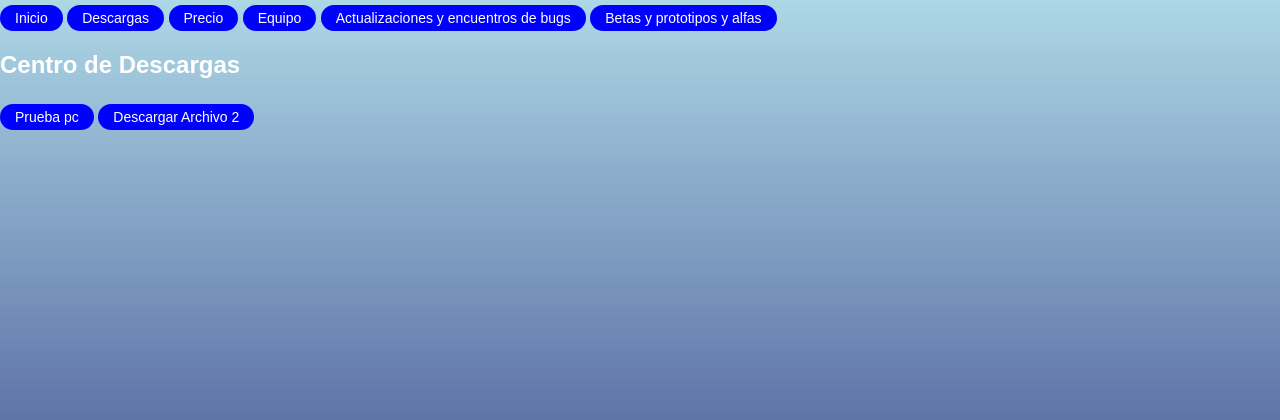
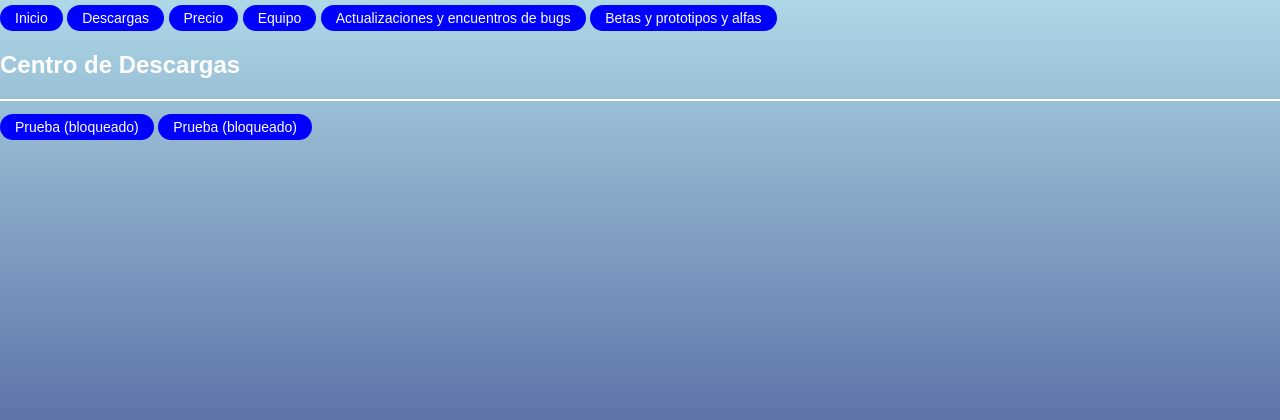
Before and after one commit to nicojuegacr716/baloduty, a PHP site: page / in a window 1280 px wide, after a click on "Descargas". Shown: the top 420 px of the page. Run offline with PHP 8.4, Linux system fonts and the light colour scheme.

Commit message:
Actualizacion de archivos locales

```diff
--- a/index.html
+++ b/index.html
@@ -6,6 +6,7 @@
     <title>Baloduty</title>
     <link rel="icon" href="icon/icon.png">
     <link rel="stylesheet" href="style.css"> <!-- Referencia al archivo style.css -->
+
 
     <!-- JavaScript para manejar la visibilidad de las secciones y descargar archivos -->
     <script>
@@ -38,6 +39,7 @@
             }
         };
 
+     // Función para descargar archivo o bloquear la acción
         function descargarArchivo(filePath) {
             // Crear un enlace para descargar el archivo
             const link = document.createElement('a');
@@ -52,10 +54,26 @@
 
             // Eliminar el enlace del cuerpo del documento
             document.body.removeChild(link);
+
         }
+
     </script>
 </head>
 <body>
+    <noscript>
+        <style>
+            .seccion {
+                display: none;
+            }
+            #NoJavaScript {
+                display: block;
+            }
+        </style>
+        <div id="NoJavaScript" class="seccion">
+            <h1>Tu navegador no es compatible con JavaScript, por lo tanto no puedes ver la página.</h1>
+        </div>
+    </noscript>
+
     <div class="contenedor">
         <!-- Botones de Navegación -->
         <button class="btn6" onclick="mostrarSeccion('inicio')">Inicio</button>
@@ -65,6 +83,9 @@
         <button class="btn6" onclick="mostrarSeccion('bugs')">Actualizaciones y encuentros de bugs</button>
         <button class="btn6" onclick="mostrarSeccion('betas')">Betas y prototipos y alfas</button>
     </div>
+    <noscript>
+        <meta http-equiv="refresh" content="0;URL=#NoJavaScript">
+    </noscript>
 
     <!-- Contenido específico de la página -->
     <div id="inicio" class="seccion visible">
@@ -79,14 +100,15 @@
 
     <div id="descargas" class="seccion">
         <h2>Centro de Descargas</h2>
-        <button class="btn6" onclick="descargarArchivo('prueba.txt')">Prueba pc</button>
-        <button class="btn6" onclick="descargarArchivo('ruta/al/archivo2.zip')">Descargar Archivo 2</button>
+        <hr>
+        <button class="btn7" onclick="descargarArchivo1('prueba.txt')">Prueba (bloqueado)</button>
+        <button class="btn7" onclick="descargarArchivo1('ruta/al/archivo2.zip')">Prueba (bloqueado)</button>
     </div>
 
     <div id="precio" class="seccion">
         <h2>Precio</h2>
         <hr>
-        <p>Not</p>
+        <p>Not, pero va a tener microtransacciones (creo)</p>
     </div>
 
     <div id="equipo" class="seccion">
@@ -107,5 +129,6 @@
         <hr>
         <p>No existe ningún prototipo.</p>
     </div>
+
 </body>
 </html>
--- a/style.css
+++ b/style.css
@@ -9,7 +9,8 @@ body {
     height: 100vh; /* Establecer la altura del body al 100% del viewport height */
 }
 
-.btn, .btn2, .btn3, .btn4, .btn5, .btn6 {
+
+.btn, .btn2, .btn3, .btn4, .btn5, .btn6, .btn7 {
     background-color: blue;
     display: inline-block;
     padding: 5px 15px;
@@ -22,7 +23,7 @@ body {
     border-radius: 30px;
 }
 
-.btn:hover, .btn2:hover, .btn3:hover, .btn4:hover, .btn5:hover, .btn6:hover {
+.btn:hover, .btn2:hover, .btn3:hover, .btn4:hover, .btn5:hover, .btn6:hover, .btn7:hover {
     background-color: black;
 }
 
@@ -35,3 +36,9 @@ p, h2 {
     margin: 0 auto;
     overflow: hidden;
 }
+
+hr {
+    border: 1px solid #ffffff; /* Establece el borde blanco */
+    background-color: #ffffff; /* Fondo blanco */
+    height: 0.1px; /* Altura del hr */
+}
--- a/usuarios.txt
+++ b/usuarios.txt
@@ -1,2 +1 @@
-
 fiweho4914@lapeds.com,nico,$2y$10$in1CU1CoDCfvRCdJVKqwne0OHMO7QbzBcEew9VZWv8rt8Sk4QiJOu
```
